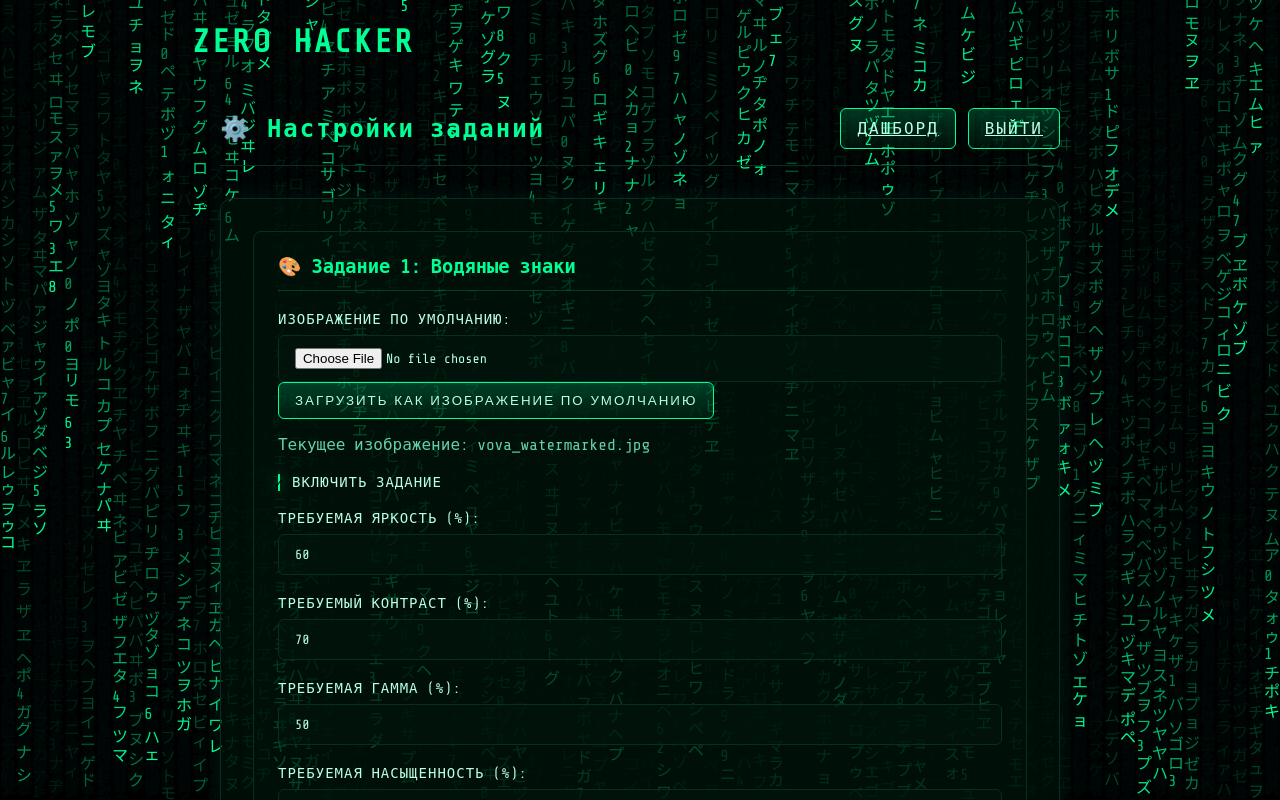
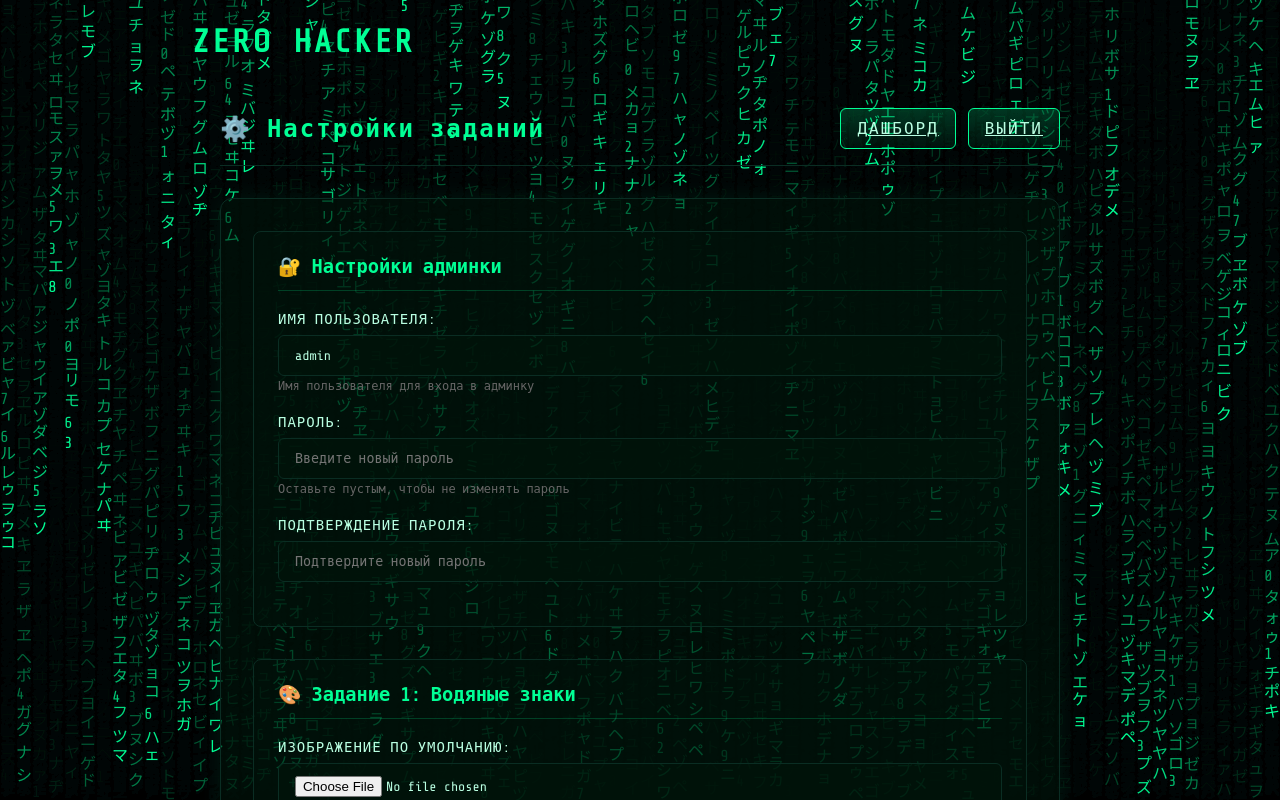
Before and after one commit to constantintesla/zero_hacker, a Flask app: page /admin/settings in a window 1280 px wide. Run offline with Flask 3, Linux system fonts and the light colour scheme; the visitor is signed in with stand-in values (Sample User, id 1).

Commit message:
Changes to be committed: 	modified:   app.py 	modified:   templates/admin/settings.html

```diff
--- a/app.py
+++ b/app.py
@@ -165,6 +165,26 @@ def admin_settings():
         return redirect(url_for('admin_login'))
 
     if request.method == "POST":
+        # Обработка изменения пароля админки
+        new_username = request.form.get('admin_username', '').strip()
+        new_password = request.form.get('admin_password', '').strip()
+        password_confirm = request.form.get('admin_password_confirm', '').strip()
+
+        if new_username:
+            global ADMIN_USERNAME
+            ADMIN_USERNAME = new_username
+
+        if new_password:
+            if new_password != password_confirm:
+                flash('Пароли не совпадают!', 'error')
+                return redirect(url_for('admin_settings'))
+            if len(new_password) < 4:
+                flash('Пароль должен содержать минимум 4 символа!', 'error')
+                return redirect(url_for('admin_settings'))
+            global ADMIN_PASSWORD
+            ADMIN_PASSWORD = new_password
+            flash('Пароль админки изменен!', 'success')
+
         # Обновляем настройки заданий
         for task_name, task_data in TASK_SETTINGS.items():
             for key, value in task_data.items():
@@ -192,7 +212,7 @@ def admin_settings():
         flash('Настройки обновлены!', 'success')
         return redirect(url_for('admin_settings'))
 
-    return render_template("admin/settings.html", settings=TASK_SETTINGS)
+    return render_template("admin/settings.html", settings=TASK_SETTINGS, admin_username=ADMIN_USERNAME)
 
 @app.route("/admin/logout")
 def admin_logout():
--- a/templates/admin/settings.html
+++ b/templates/admin/settings.html
@@ -20,6 +20,31 @@
 
 	<form method="POST" class="settings-form">
 		<div class="settings-grid">
+			<!-- Настройки админки -->
+			<div class="settings-section">
+				<h3>🔐 Настройки админки</h3>
+
+				<div class="setting-group">
+					<label for="admin_username">Имя пользователя:</label>
+					<input type="text" id="admin_username" name="admin_username"
+						   value="{{ admin_username }}" class="input">
+					<small class="help-text">Имя пользователя для входа в админку</small>
+				</div>
+
+				<div class="setting-group">
+					<label for="admin_password">Пароль:</label>
+					<input type="password" id="admin_password" name="admin_password"
+						   placeholder="Введите новый пароль" class="input">
+					<small class="help-text">Оставьте пустым, чтобы не изменять пароль</small>
+				</div>
+
+				<div class="setting-group">
+					<label for="admin_password_confirm">Подтверждение пароля:</label>
+					<input type="password" id="admin_password_confirm" name="admin_password_confirm"
+						   placeholder="Подтвердите новый пароль" class="input">
+				</div>
+			</div>
+
 			<!-- Настройки водяных знаков -->
 			<div class="settings-section">
 				<h3>🎨 Задание 1: Водяные знаки</h3>
@@ -389,6 +414,27 @@ function resetToDefaults() {
 	}
 }
 
+// Валидация паролей
+document.addEventListener('DOMContentLoaded', function() {
+	const passwordField = document.getElementById('admin_password');
+	const confirmField = document.getElementById('admin_password_confirm');
+
+	function validatePasswords() {
+		if (passwordField.value && confirmField.value) {
+			if (passwordField.value !== confirmField.value) {
+				confirmField.setCustomValidity('Пароли не совпадают');
+			} else {
+				confirmField.setCustomValidity('');
+			}
+		} else {
+			confirmField.setCustomValidity('');
+		}
+	}
+
+	passwordField.addEventListener('input', validatePasswords);
+	confirmField.addEventListener('input', validatePasswords);
+});
+
 function uploadDefaultImage() {
 	const fileInput = document.getElementById('watermark_image');
 	if (fileInput.files.length === 0) {
@@ -417,7 +463,9 @@ function uploadDefaultImage() {
 		alert('Ошибка при загрузке изображения: ' + error);
 	});
 	}
+</script>
 
+<style>
 	.input.readonly {
 		background: #333;
 		color: #999;
@@ -429,5 +477,5 @@ function uploadDefaultImage() {
 		color: #666;
 		margin-top: 5px;
 	}
-</script>
+</style>
 {% endblock %}
```
